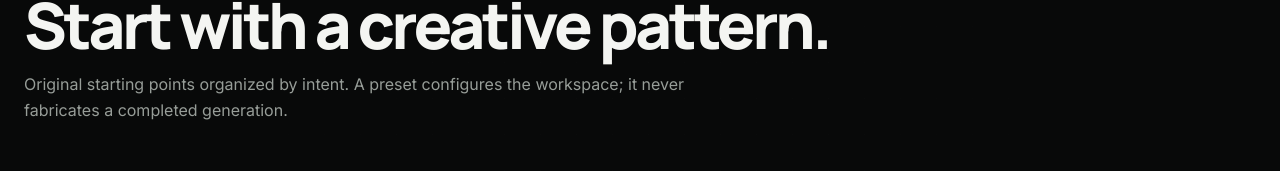
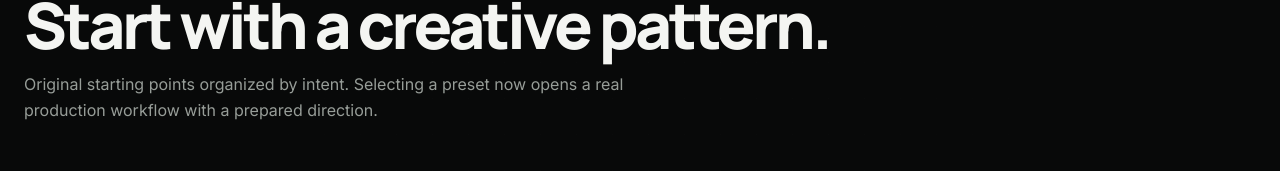
Before and after one commit to aalgume2-ship-it/auto-publisher-ai, a Next.js app in the folder apps/web/: page /presets in a window 1280 px wide. Shown: the part 190-361 px from the top of the page. Built offline with nearby package versions, Linux system fonts and the light colour scheme.

Commit message:
fix(web): make preset category tabs usable

```diff
--- a/apps/web/src/app/presets/page.tsx
+++ b/apps/web/src/app/presets/page.tsx
@@ -1,2 +1,19 @@
-import {PlatformShell,PageHero,SectionRail} from '../../components/creative/CreativePlatform';import {rails} from '../../components/creative/catalog';
-export default function Presets(){return <PlatformShell><PageHero eyebrow="Viral Presets" title="Start with a creative pattern." description="Original starting points organized by intent. A preset configures the workspace; it never fabricates a completed generation."/><div className="cp-tabs"><span>Trending</span><span>Ads</span><span>Social</span><span>Fashion</span><span>Product</span><span>Cinematic</span><span>Transitions</span><span>Effects</span></div>{Object.entries(rails).map(([t,i])=><SectionRail title={t} items={i} key={t}/>)}</PlatformShell>}
+import Link from 'next/link';
+import {PlatformShell,PageHero,SectionRail} from '../../components/creative/CreativePlatform';
+import {rails} from '../../components/creative/catalog';
+
+const tabs=[
+  ['Trending','/video?prompt=Create+a+current%2C+high-retention+cinematic+short'],
+  ['Ads','/marketing'],
+  ['Social','/video?prompt=Create+a+fast-paced+social+video+with+a+strong+opening+hook'],
+  ['Fashion','/video?prompt=Create+a+premium+fashion+film+with+editorial+lighting+and+camera+movement'],
+  ['Product','/marketing'],
+  ['Cinematic','/cinema'],
+  ['Transitions','/video?prompt=Create+a+cinematic+sequence+with+smooth+motivated+transitions'],
+  ['Effects','/video?prompt=Create+a+polished+cinematic+video+with+subtle+premium+visual+effects'],
+] as const;
+export default function Presets(){return <PlatformShell>
+  <PageHero eyebrow="Viral Presets" title="Start with a creative pattern." description="Original starting points organized by intent. Selecting a preset now opens a real production workflow with a prepared direction."/>
+  <div className="cp-tabs">{tabs.map(([label,href])=><Link key={label} href={href}>{label}</Link>)}</div>
+  {Object.entries(rails).map(([t,i])=><SectionRail title={t} items={i} key={t}/>) }
+</PlatformShell>}
```
